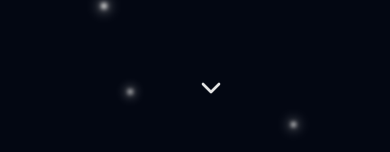
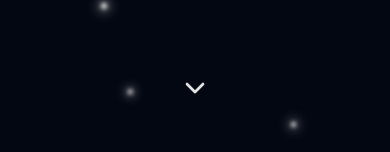
Before and after one commit to araiz-khan/Portfolio_Latest, a Next.js app: page / in a window 390 px wide. Shown: the part 692-844 px from the top of the page. Built offline with nearby package versions, Linux system fonts and the light colour scheme.

Commit message:
Fix hero section arrow centering on mobile and add SheetTitle for accessibility

```diff
--- a/src/components/header.tsx
+++ b/src/components/header.tsx
@@ -3,7 +3,7 @@
 import { useState, useEffect } from 'react';
 import Link from 'next/link';
 import { Button } from '@/components/ui/button';
-import { Sheet, SheetContent, SheetTrigger } from '@/components/ui/sheet';
+import { Sheet, SheetContent, SheetTrigger, SheetTitle } from '@/components/ui/sheet';
 import { Menu, User, Mail, FolderGit, Wrench } from 'lucide-react';
 import { cn } from '@/lib/utils';
 import Logo from './Logo';
@@ -118,6 +118,7 @@ export default function Header() {
               </Button>
             </SheetTrigger>
             <SheetContent side="right" className="w-[300px] sm:w-[400px]">
+              <SheetTitle className="sr-only">Navigation Menu</SheetTitle>
               <div className="p-6">
                  <Link href="#top" onClick={(e) => handleNavClick(e, '#top')} className="flex items-center gap-2 mb-8">
                     <Logo className="w-8 h-8 text-xl" />
--- a/src/components/sections/hero-section.tsx
+++ b/src/components/sections/hero-section.tsx
@@ -70,14 +70,16 @@ export default function HeroSection() {
           </div>
         </div>
       </div>
-      <Link
+      <div className="absolute bottom-10 left-0 right-0 flex justify-center z-20">
+        <Link
           href="#about"
           onClick={handleScrollToAbout}
-          className="absolute bottom-10 left-1/2 -translate-x-1/2 animate-bounce z-20 flex items-center justify-center"
+          className="animate-bounce flex items-center justify-center"
           aria-label="Scroll down"
         >
-        <ChevronDown className="h-8 w-8 text-primary" />
-      </Link>
+          <ChevronDown className="h-8 w-8 text-primary" />
+        </Link>
+      </div>
     </section>
   );
 }
```
